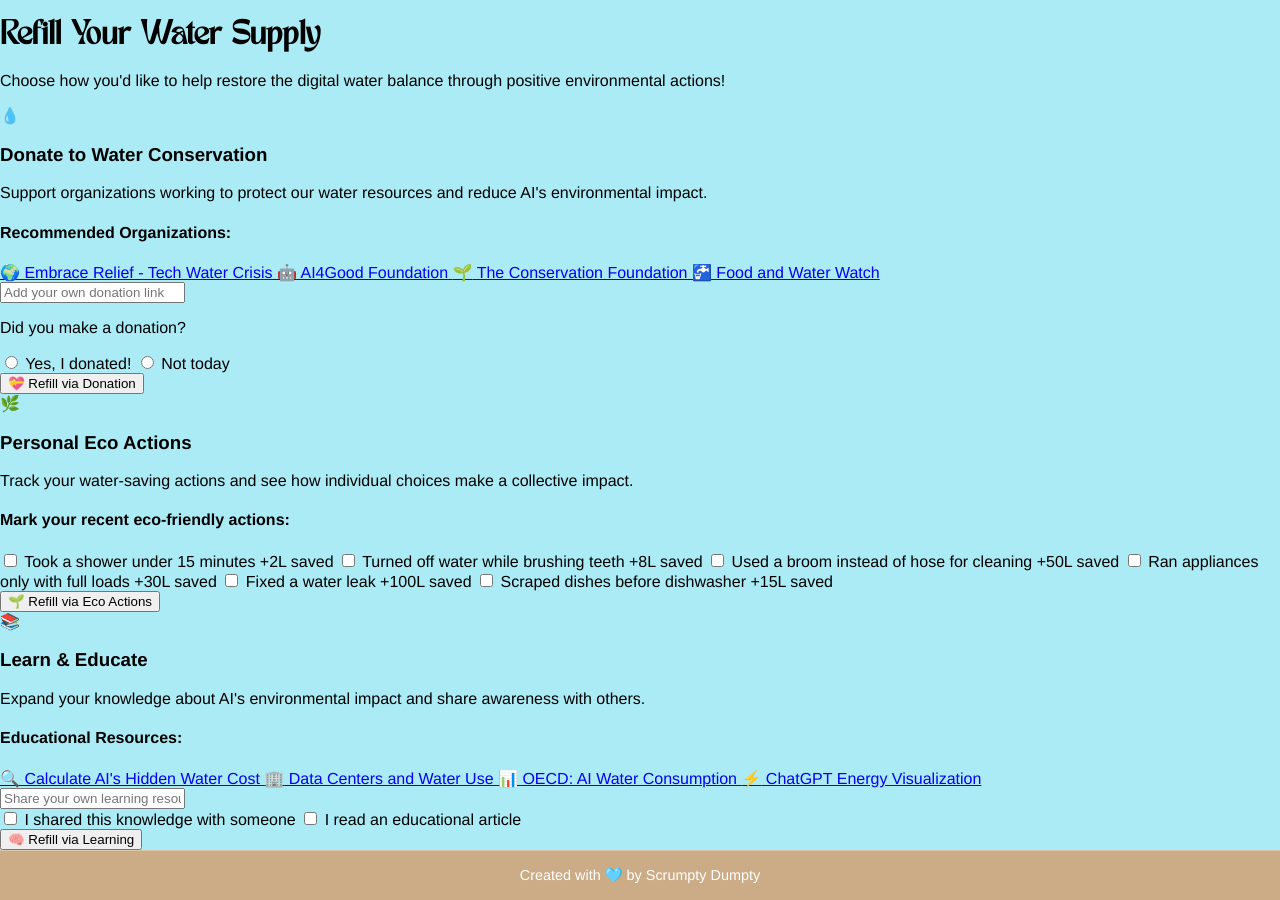
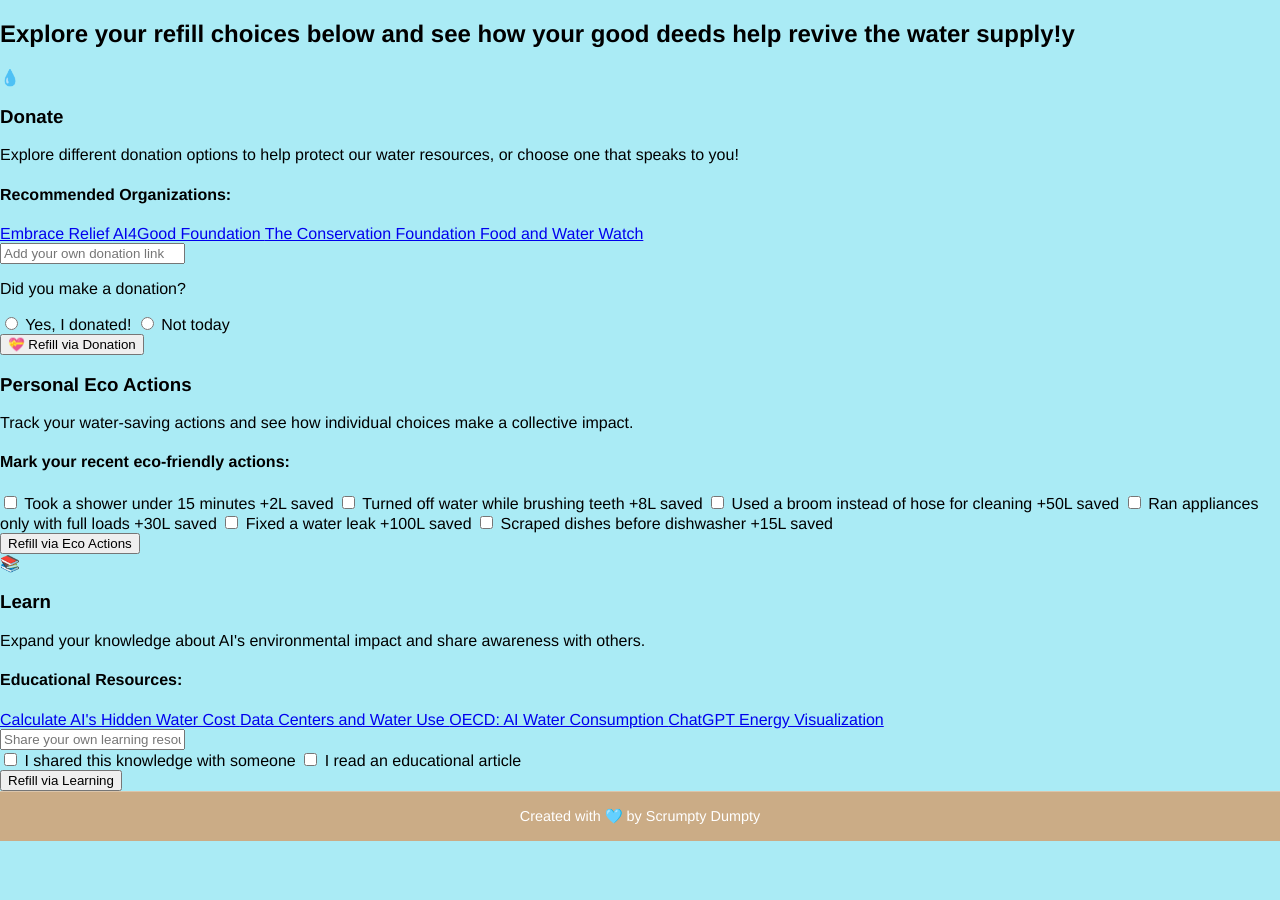
Before and after one commit to bcsanadi/drAIn, a Flask app: page /refill in a window 1280 px wide; the page is wider, and only the part inside the window is pictured. Shown: the part 71-971 px from the top of that part. After the commit the page ends 912 px from the top of that part, so only its background shows below. Run offline with Flask 3, Linux system fonts and the light colour scheme.

Commit message:
Updated refill option descriptions

```diff
--- a/templates/refill.html
+++ b/templates/refill.html
@@ -20,31 +20,26 @@
     <header>
         <section class="refill-section">
             <div class="refill-container">
-                <h1>Refill Your Water Supply</h1>
-                <p class="refill-subtitle">Choose how you'd like to help restore the digital water balance through positive environmental actions!</p>
+                <h2>Explore your refill choices below and see how your good deeds help revive the water supply!y</h2>
 
                 <div class="options-grid">
                     <div class="option-card donate-card">
                         <div class="card-icon">💧</div>
-                        <h3>Donate to Water Conservation</h3>
-                        <p>Support organizations working to protect our water resources and reduce AI's environmental impact.</p>
+                        <h3>Donate</h3>
+                        <p>Explore different donation options to help protect our water resources, or choose one that speaks to you!</p>
 
                         <div class="links-section">
                             <h4>Recommended Organizations:</h4>
                             <a href="https://www.embracerelief.org/the-hidden-thirst-of-technology-how-ai-is-consuming-millions-of-gallons-of-water/" class="resource-link" target="_blank">
-                                <span class="link-icon">🌍</span>
-                                Embrace Relief - Tech Water Crisis
+                                Embrace Relief
                             </a>
                             <a href="https://ai4good.org/" class="resource-link" target="_blank">
-                                <span class="link-icon">🤖</span>
                                 AI4Good Foundation
                             </a>
                             <a href="https://theconservationfoundation.org/ai-for-conservation/" class="resource-link" target="_blank">
-                                <span class="link-icon">🌱</span>
                                 The Conservation Foundation
                             </a>
                             <a href="https://www.foodandwaterwatch.org/" class="resource-link" target="_blank">
-                                <span class="link-icon">🚰</span>
                                 Food and Water Watch
                             </a>
                         </div>
@@ -76,7 +71,6 @@
                     </div>
 
                     <div class="option-card eco-card">
-                        <div class="card-icon">🌿</div>
                         <h3>Personal Eco Actions</h3>
                         <p>Track your water-saving actions and see how individual choices make a collective impact.</p>
 
@@ -126,32 +120,27 @@
                         </div>
 
                         <button class="refill-btn eco-btn" type="submit">
-                            <span class="btn-icon">🌱</span>
                             Refill via Eco Actions
                         </button>
                     </div>
 
                     <div class="option-card learn-card">
                         <div class="card-icon">📚</div>
-                        <h3>Learn & Educate</h3>
+                        <h3>Learn</h3>
                         <p>Expand your knowledge about AI's environmental impact and share awareness with others.</p>
 
                         <div class="links-section">
                             <h4>Educational Resources:</h4>
                             <a href="https://lakeconews.com/news/82566-ai-has-a-hidden-water-cost-heres-how-to-calculate-yours" class="resource-link" target="_blank">
-                                <span class="link-icon">🔍</span>
                                 Calculate AI's Hidden Water Cost
                             </a>
                             <a href="https://www.eesi.org/articles/view/data-centers-and-water-consumption" class="resource-link" target="_blank">
-                                <span class="link-icon">🏢</span>
                                 Data Centers and Water Use
                             </a>
                             <a href="https://oecd.ai/en/wonk/how-much-water-does-ai-consume" class="resource-link" target="_blank">
-                                <span class="link-icon">📊</span>
                                 OECD: AI Water Consumption
                             </a>
                             <a href="https://www.businessenergyuk.com/knowledge-hub/chatgpt-energy-consumption-visualized/" class="resource-link" target="_blank">
-                                <span class="link-icon">⚡</span>
                                 ChatGPT Energy Visualization
                             </a>
                         </div>
@@ -174,7 +163,6 @@
                         </div>
 
                         <button class="refill-btn learn-btn" type="submit">
-                            <span class="btn-icon">🧠</span>
                             Refill via Learning
                         </button>
                     </div>
```
